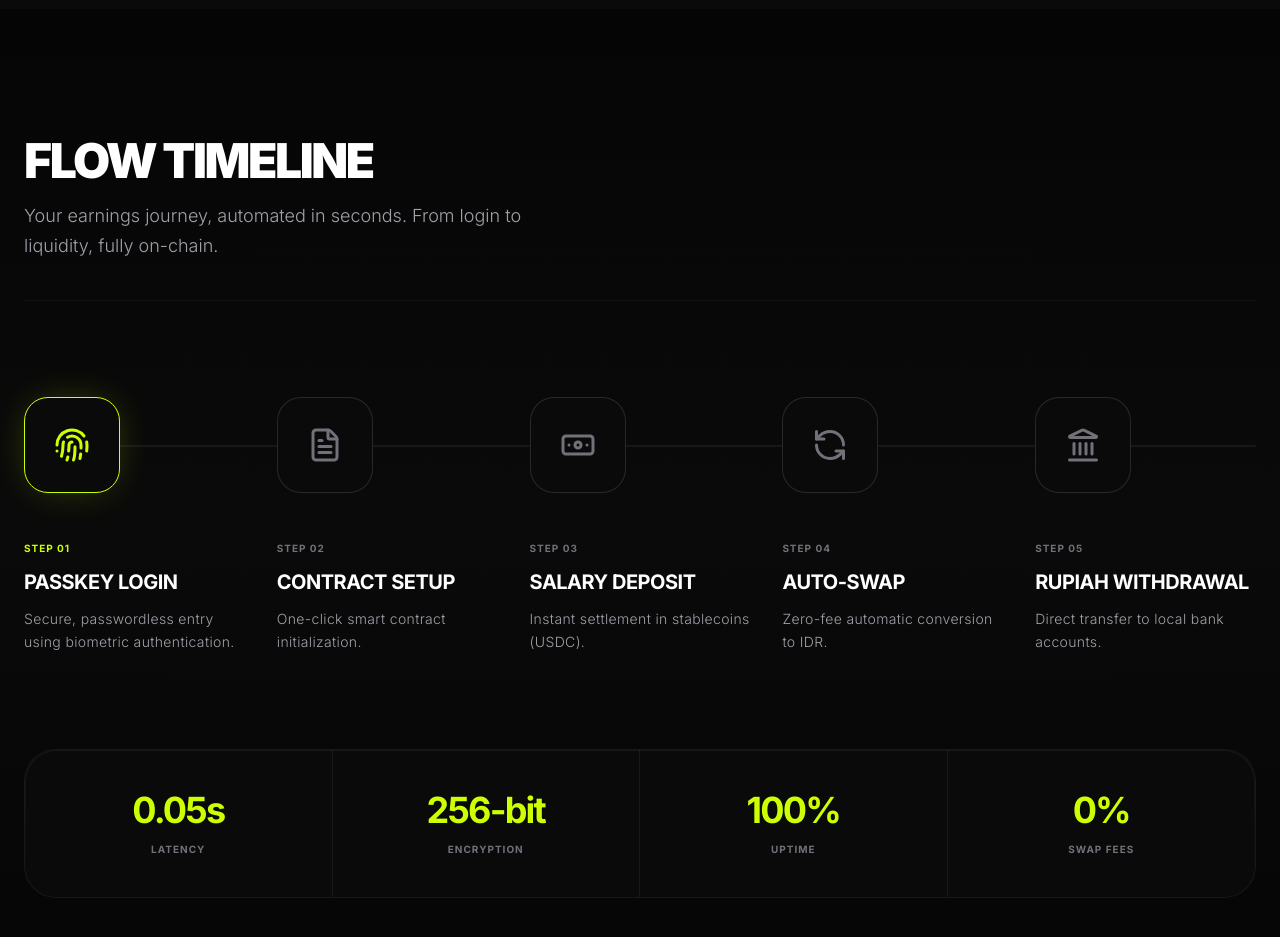
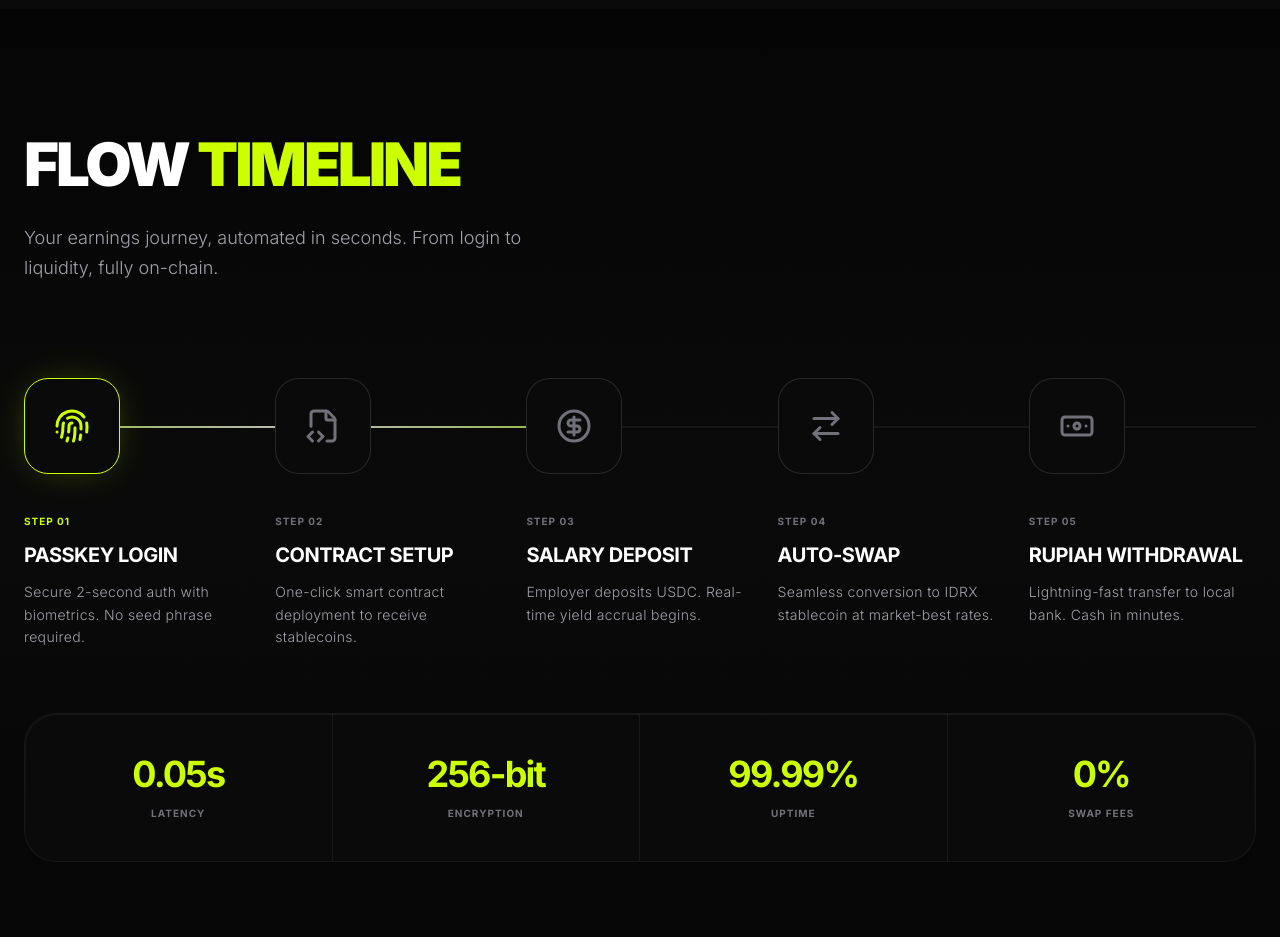
Before and after one commit to vultara-labs/frontend, a Next.js app: page / in a window 1280 px wide. Shown: the part 2420-3357 px from the top of the page. Built offline with nearby package versions, Linux system fonts and the light colour scheme.

Commit message:
feat(ui): P2 fixes - spacing rhythm, empty states, section padding

```diff
--- a/src/app/dashboard/page.tsx
+++ b/src/app/dashboard/page.tsx
@@ -2,6 +2,7 @@
 
 import { motion } from "framer-motion";
 import Link from "next/link";
+import { useState, useEffect } from "react";
 import {
     TrendingUp,
     ArrowUpRight,
@@ -10,9 +11,49 @@ import {
     Zap,
     ChevronRight,
     Clock,
+    Inbox,
+    PlusCircle,
 } from "lucide-react";
+import { EmptyState, ActivitySkeleton, CardSkeleton } from "@/components/ui";
+
+// Mock data - in production this would come from API/blockchain
+const MOCK_USER_DATA = {
+    balance: 124592.50,
+    monthlyEarnings: 1240.50,
+    apy: 4.5,
+    nextPayout: "4h 12m",
+    payoutProgress: 85,
+    activities: [
+        { type: "Yield", amount: "+$12.50", label: "Weekly Premium", date: "2h ago", icon: TrendingUp, color: "text-[var(--success)]" },
+        { type: "Deposit", amount: "+$5,000.00", label: "Salary Deposit", date: "3d ago", icon: ArrowUpRight, color: "text-[var(--volt)]" },
+        { type: "Withdraw", amount: "-$1,500.00", label: "IDR Cashout (BCA)", date: "1w ago", icon: ArrowDownRight, color: "text-white" },
+    ]
+};
+
+// Set to true to test empty state
+const DEMO_EMPTY_STATE = false;
+const DEMO_LOADING_STATE = false;
 
 export default function DashboardPage() {
+    const [isLoading, setIsLoading] = useState(DEMO_LOADING_STATE);
+    const [userData, setUserData] = useState<typeof MOCK_USER_DATA | null>(null);
+
+    // Simulate data loading
+    useEffect(() => {
+        if (DEMO_LOADING_STATE) {
+            const timer = setTimeout(() => {
+                setIsLoading(false);
+                setUserData(DEMO_EMPTY_STATE ? null : MOCK_USER_DATA);
+            }, 2000);
+            return () => clearTimeout(timer);
+        } else {
+            setUserData(DEMO_EMPTY_STATE ? null : MOCK_USER_DATA);
+        }
+    }, []);
+
+    const hasBalance = userData && userData.balance > 0;
+    const hasActivities = userData && userData.activities.length > 0;
+
     return (
         <div className="p-4 sm:p-6 lg:p-8 max-w-[1400px] mx-auto space-y-6 lg:space-y-8">
             {/* Header */}
@@ -22,14 +63,17 @@ export default function DashboardPage() {
                         Dashboard
                     </h1>
                     <p className="text-[var(--text-secondary)] font-medium">
-                        Welcome back. Your wealth is compounding.
+                        {hasBalance ? "Welcome back. Your wealth is compounding." : "Welcome! Start your journey."}
                     </p>
                 </div>
                 <div className="flex items-center gap-4">
-                    <div className="px-4 py-2 rounded-full bg-[var(--success)]/10 border border-[var(--success)]/20 flex items-center gap-2">
-                        <span className="w-2 h-2 rounded-full bg-[var(--success)] animate-pulse" />
-                        <span className="text-xs text-[var(--success)] font-bold uppercase tracking-widest">
-                            Vault Active
+                    <div className={`px-4 py-2 rounded-full flex items-center gap-2 ${hasBalance
+                        ? "bg-[var(--success)]/10 border border-[var(--success)]/20"
+                        : "bg-white/[0.03] border border-[var(--border-subtle)]"
+                        }`}>
+                        <span className={`w-2 h-2 rounded-full ${hasBalance ? "bg-[var(--success)] animate-pulse" : "bg-[var(--text-tertiary)]"}`} />
+                        <span className={`text-xs font-bold uppercase tracking-widest ${hasBalance ? "text-[var(--success)]" : "text-[var(--text-tertiary)]"}`}>
+                            {hasBalance ? "Vault Active" : "No Deposits"}
                         </span>
                     </div>
                 </div>
@@ -37,7 +81,12 @@ export default function DashboardPage() {
 
             {/* Main Stats Grid */}
             <div className="grid grid-cols-1 lg:grid-cols-3 gap-4 lg:gap-6">
-                {/* Balance Card - The Hero Component of Dashboard */}
+                {/* Balance Card */}
+                {isLoading ? (
+                    <div className="lg:col-span-2">
+                        <CardSkeleton />
+                    </div>
+                ) : hasBalance ? (
                     <motion.div
                         initial={{ opacity: 0, y: 20 }}
                         animate={{ opacity: 1, y: 0 }}
@@ -57,11 +106,11 @@ export default function DashboardPage() {
 
                             <div className="mb-6 lg:mb-8">
                                 <h2 className="text-4xl sm:text-5xl lg:text-6xl xl:text-7xl font-medium tracking-tighter text-white mb-4">
-                                $124,592<span className="text-white/40">.50</span>
+                                    ${Math.floor(userData!.balance).toLocaleString()}<span className="text-white/40">.{(userData!.balance % 1).toFixed(2).slice(2)}</span>
                                 </h2>
                                 <div className="inline-flex items-center gap-3 px-3 py-1.5 rounded-full bg-[var(--success)]/10 border border-[var(--success)]/10">
                                     <TrendingUp size={14} className="text-[var(--success)]" />
-                                <span className="text-sm font-bold text-[var(--success)]">+$1,240.50</span>
+                                    <span className="text-sm font-bold text-[var(--success)]">+${userData!.monthlyEarnings.toLocaleString()}</span>
                                     <span className="text-xs font-medium text-[var(--success)]/60 uppercase tracking-wide">
                                         This Month
                                     </span>
@@ -69,6 +118,23 @@ export default function DashboardPage() {
                             </div>
                         </div>
                     </motion.div>
+                ) : (
+                    <motion.div
+                        initial={{ opacity: 0, y: 20 }}
+                        animate={{ opacity: 1, y: 0 }}
+                        className="lg:col-span-2 relative p-6 lg:p-8 rounded-2xl lg:rounded-3xl bg-[var(--obsidian-surface)] border border-dashed border-[var(--border-medium)] overflow-hidden"
+                    >
+                        <EmptyState
+                            title="No deposits yet"
+                            description="Make your first deposit to start earning yield on your USDC."
+                            icon={<Wallet size={28} className="text-[var(--volt)]" />}
+                            action={{
+                                label: "Make First Deposit",
+                                onClick: () => console.log("Deposit clicked")
+                            }}
+                        />
+                    </motion.div>
+                )}
 
                 {/* Vertical Stats Stack */}
                 <div className="grid grid-cols-2 lg:grid-cols-1 gap-4 lg:gap-6">
@@ -86,7 +152,7 @@ export default function DashboardPage() {
                             <Zap size={16} className="text-[var(--volt)]" />
                         </div>
                         <p className="text-2xl lg:text-4xl font-medium tracking-tighter text-[var(--volt)]">
-                            4.5%
+                            {userData?.apy || 4.5}%
                         </p>
                         <p className="text-[10px] lg:text-xs text-[var(--text-secondary)] mt-2 leading-relaxed hidden lg:block">
                             Organic yield from Thetanuts V3 options strategies.
@@ -107,10 +173,13 @@ export default function DashboardPage() {
                             <Clock size={16} className="text-[var(--text-tertiary)]" />
                         </div>
                         <p className="text-2xl lg:text-4xl font-medium tracking-tighter text-white">
-                            4h 12m
+                            {userData?.nextPayout || "—"}
                         </p>
                         <div className="w-full bg-white/[0.05] h-1 mt-3 lg:mt-4 rounded-full overflow-hidden">
-                            <div className="bg-[var(--volt)] h-full w-[85%] shadow-[0_0_10px_var(--volt)]" />
+                            <div
+                                className="bg-[var(--volt)] h-full shadow-[0_0_10px_var(--volt)]"
+                                style={{ width: `${userData?.payoutProgress || 0}%` }}
+                            />
                         </div>
                     </motion.div>
                 </div>
@@ -153,16 +222,22 @@ export default function DashboardPage() {
                     <h3 className="text-xs lg:text-sm font-bold uppercase tracking-widest text-[var(--text-secondary)]">
                         Recent Activity
                     </h3>
+                    {hasActivities && (
                         <button className="text-[10px] lg:text-xs text-[var(--volt)] hover:underline font-bold uppercase tracking-wider">
                             View All
                         </button>
+                    )}
                 </div>
+
+                {isLoading ? (
                     <div className="divide-y divide-[var(--border-subtle)]">
-                    {[
-                        { type: "Yield", amount: "+$12.50", label: "Weekly Premium", date: "2h ago", icon: TrendingUp, color: "text-[var(--success)]" },
-                        { type: "Deposit", amount: "+$5,000.00", label: "Salary Deposit", date: "3d ago", icon: ArrowUpRight, color: "text-[var(--volt)]" },
-                        { type: "Withdraw", amount: "-$1,500.00", label: "IDR Cashout (BCA)", date: "1w ago", icon: ArrowDownRight, color: "text-white" },
-                    ].map((item, i) => (
+                        <ActivitySkeleton />
+                        <ActivitySkeleton />
+                        <ActivitySkeleton />
+                    </div>
+                ) : hasActivities ? (
+                    <div className="divide-y divide-[var(--border-subtle)]">
+                        {userData!.activities.map((item, i) => (
                             <div key={i} className="p-4 lg:p-6 flex items-center justify-between hover:bg-white/[0.02] transition-colors">
                                 <div className="flex items-center gap-3 lg:gap-4">
                                     <div className="w-9 h-9 lg:w-10 lg:h-10 rounded-lg lg:rounded-xl bg-white/[0.03] flex items-center justify-center border border-[var(--border-subtle)]">
@@ -179,6 +254,13 @@ export default function DashboardPage() {
                             </div>
                         ))}
                     </div>
+                ) : (
+                    <EmptyState
+                        title="No activity yet"
+                        description="Your transaction history will appear here once you start using Vultara."
+                        icon={<Inbox size={28} className="text-[var(--text-tertiary)]" />}
+                    />
+                )}
             </div>
         </div>
     );
--- a/src/app/globals.css
+++ b/src/app/globals.css
@@ -61,6 +61,18 @@
   /* 64px */
   --space-24: 6rem;
   /* 96px */
+
+  /* SECTION SPACING - Consistent vertical rhythm */
+  --section-padding-sm: 4rem;
+  /* 64px - mobile */
+  --section-padding-md: 6rem;
+  /* 96px - tablet */
+  --section-padding-lg: 8rem;
+  /* 128px - desktop */
+  --section-gap: 1.5rem;
+  /* 24px - between elements */
+  --section-gap-lg: 2rem;
+  /* 32px - larger gaps */
 
   /* TYPOGRAPHY SCALE */
   --text-xs: 0.75rem;
--- a/src/components/CorePillars.tsx
+++ b/src/components/CorePillars.tsx
@@ -8,11 +8,11 @@ export default function CorePillars() {
     const [activeLine, setActiveLine] = useState<number | null>(null);
 
     return (
-        <section id="features" className="py-32 px-6 relative z-10">
+        <section id="features" className="py-16 md:py-24 lg:py-32 px-4 sm:px-6 relative z-10">
             <div className="mx-auto max-w-[1280px]">
                 {/* Header */}
-                <div className="mb-24 max-w-3xl">
-                    <h2 className="mb-8 text-4xl font-black uppercase tracking-tighter text-white md:text-6xl lg:text-7xl leading-[0.85]">
+                <div className="mb-12 md:mb-16 lg:mb-24 max-w-3xl">
+                    <h2 className="mb-6 lg:mb-8 text-3xl sm:text-4xl md:text-5xl lg:text-6xl xl:text-7xl font-black uppercase tracking-tighter text-white leading-[0.85]">
                         PROTOCOL <span className="text-[var(--volt)]">ARCHITECTURE</span>
                     </h2>
                     <p className="max-w-xl text-lg text-[var(--text-secondary)] leading-relaxed tracking-normal font-light">
--- a/src/components/UserJourney.tsx
+++ b/src/components/UserJourney.tsx
@@ -1,40 +1,42 @@
 "use client";
 
 import { motion, useScroll, useTransform } from "framer-motion";
-import { Fingerprint, FileText, Banknote, RefreshCcw, Landmark } from "lucide-react";
+import { Fingerprint, FileCode2, CircleDollarSign, ArrowRightLeft, Banknote } from "lucide-react";
 import { useRef } from "react";
+
+const steps = [
+    { title: "Passkey Login", desc: "Secure 2-second auth with biometrics. No seed phrase required.", icon: Fingerprint },
+    { title: "Contract Setup", desc: "One-click smart contract deployment to receive stablecoins.", icon: FileCode2 },
+    { title: "Salary Deposit", desc: "Employer deposits USDC. Real-time yield accrual begins.", icon: CircleDollarSign },
+    { title: "Auto-Swap", desc: "Seamless conversion to IDRX stablecoin at market-best rates.", icon: ArrowRightLeft },
+    { title: "Rupiah Withdrawal", desc: "Lightning-fast transfer to local bank. Cash in minutes.", icon: Banknote },
+];
 
 export default function UserJourney() {
     const containerRef = useRef<HTMLDivElement>(null);
-    const { scrollYProgress } = useScroll({
-        target: containerRef,
-        offset: ["start center", "end center"],
-    });
-
-    // Platinum Liquid Fill Logic
+    const { scrollYProgress } = useScroll({ target: containerRef, offset: ["start end", "end start"] });
     const lineHeight = useTransform(scrollYProgress, [0, 0.7], ["0%", "100%"]);
     const lineWidth = useTransform(scrollYProgress, [0, 0.7], ["0%", "100%"]);
 
     return (
-        <section id="how-it-works" ref={containerRef} className="py-32 px-6 relative overflow-hidden">
+        <section id="how-it-works" ref={containerRef} className="py-16 md:py-24 lg:py-32 px-4 sm:px-6 relative overflow-hidden">
             {/* Background */}
             <div className="absolute inset-0 pointer-events-none bg-grid-animate opacity-30" />
             <div className="absolute inset-0 bg-gradient-to-b from-[var(--obsidian-base)] via-transparent to-[var(--obsidian-base)]" />
 
-            <div className="max-w-[1280px] mx-auto flex flex-col gap-24 relative z-10">
-
+            <div className="mx-auto max-w-[1280px] relative z-10">
                 {/* Header */}
-                <div className="flex flex-col md:flex-row md:items-end justify-between gap-8 pb-10 border-b border-white/5">
-                    <div>
-                        <h2 className="text-4xl md:text-5xl font-black uppercase tracking-tighter text-white mb-4">Flow Timeline</h2>
-                        <p className="text-[var(--text-secondary)] text-lg leading-relaxed max-w-lg tracking-normal font-light">
-                            Your earnings journey, automated in seconds. From login to liquidity, fully on-chain.
-                        </p>
-                    </div>
+                <div className="mb-12 md:mb-16 lg:mb-24 max-w-3xl">
+                    <h2 className="mb-6 lg:mb-8 text-3xl sm:text-4xl md:text-5xl lg:text-6xl font-black uppercase tracking-tighter text-white leading-[0.9]">
+                        Flow <span className="text-[var(--volt)]">Timeline</span>
+                    </h2>
+                    <p className="text-[var(--text-secondary)] text-base lg:text-lg leading-relaxed max-w-lg tracking-normal font-light">
+                        Your earnings journey, automated in seconds. From login to liquidity, fully on-chain.
+                    </p>
                 </div>
 
                 {/* Timeline */}
-                <div className="relative w-full">
+                <div className="relative w-full mb-12 lg:mb-16">
 
                     {/* Desktop Horizontal Line (Liquid Fill) */}
                     <div className="hidden lg:block absolute top-[48px] left-0 w-full h-[2px] bg-[var(--border-subtle)] rounded-full overflow-hidden">
@@ -52,23 +54,18 @@ export default function UserJourney() {
                         />
                     </div>
 
-                    <div className="grid grid-cols-1 lg:grid-cols-5 gap-12 lg:gap-8 relative">
-                        {[
-                            { icon: Fingerprint, title: "Passkey Login", desc: "Secure, passwordless entry using biometric authentication." },
-                            { icon: FileText, title: "Contract Setup", desc: "One-click smart contract initialization." },
-                            { icon: Banknote, title: "Salary Deposit", desc: "Instant settlement in stablecoins (USDC)." },
-                            { icon: RefreshCcw, title: "Auto-Swap", desc: "Zero-fee automatic conversion to IDR." },
-                            { icon: Landmark, title: "Rupiah Withdrawal", desc: "Direct transfer to local bank accounts." }
-                        ].map((step, idx) => (
+                    {/* Steps Grid */}
+                    <div className="grid grid-cols-1 lg:grid-cols-5 gap-8 lg:gap-6">
+                        {steps.map((step, idx) => (
                             <motion.div
-                                key={idx}
-                                initial={{ opacity: 0, y: 30 }}
+                                key={step.title}
+                                initial={{ opacity: 0, y: 20 }}
                                 whileInView={{ opacity: 1, y: 0 }}
-                                viewport={{ once: true, margin: "-50px" }}
-                                transition={{ delay: idx * 0.15, duration: 0.8, ease: [0.19, 1, 0.22, 1] }}
-                                className="group relative flex lg:flex-col flex-row gap-8 lg:gap-0 items-start"
+                                transition={{ delay: idx * 0.1 }}
+                                viewport={{ once: true }}
+                                className="group relative flex lg:flex-col flex-row gap-6 lg:gap-0 items-start"
                             >
-                                <div className="mb-0 lg:mb-12 flex flex-shrink-0 justify-center lg:justify-start">
+                                <div className="mb-0 lg:mb-10 flex flex-shrink-0 justify-center lg:justify-start">
                                     <div className={`w-20 h-20 lg:w-24 lg:h-24 rounded-[1.25rem] lg:rounded-[1.5rem] bg-[var(--obsidian-surface)] border flex items-center justify-center transition-all duration-500 relative z-10 ${idx === 0 ? 'border-[var(--volt)] text-[var(--volt)] shadow-[0_0_40px_-10px_rgba(204,255,0,0.3)]' : 'border-[var(--border-medium)] text-[var(--text-tertiary)] group-hover:border-[var(--volt)]/50 group-hover:text-[var(--volt)] group-hover:scale-110 group-hover:shadow-[0_0_30px_-5px_rgba(204,255,0,0.2)]'} `}>
                                         <step.icon size={28} className="lg:w-9 lg:h-9" />
                                     </div>
@@ -91,7 +88,7 @@ export default function UserJourney() {
                     {[
                         { label: "Latency", val: "0.05s" },
                         { label: "Encryption", val: "256-bit" },
-                        { label: "Uptime", val: "100%" },
+                        { label: "Uptime", val: "99.99%" },
                         { label: "Swap Fees", val: "0%" }
                     ].map((stat, i) => (
                         <div key={i} className="p-6 lg:p-10 flex flex-col items-center justify-center text-center gap-2 lg:gap-3 hover:bg-white/[0.02] transition-colors cursor-default group">
```
Lines whose indentation alone changed are shown as unchanged.
